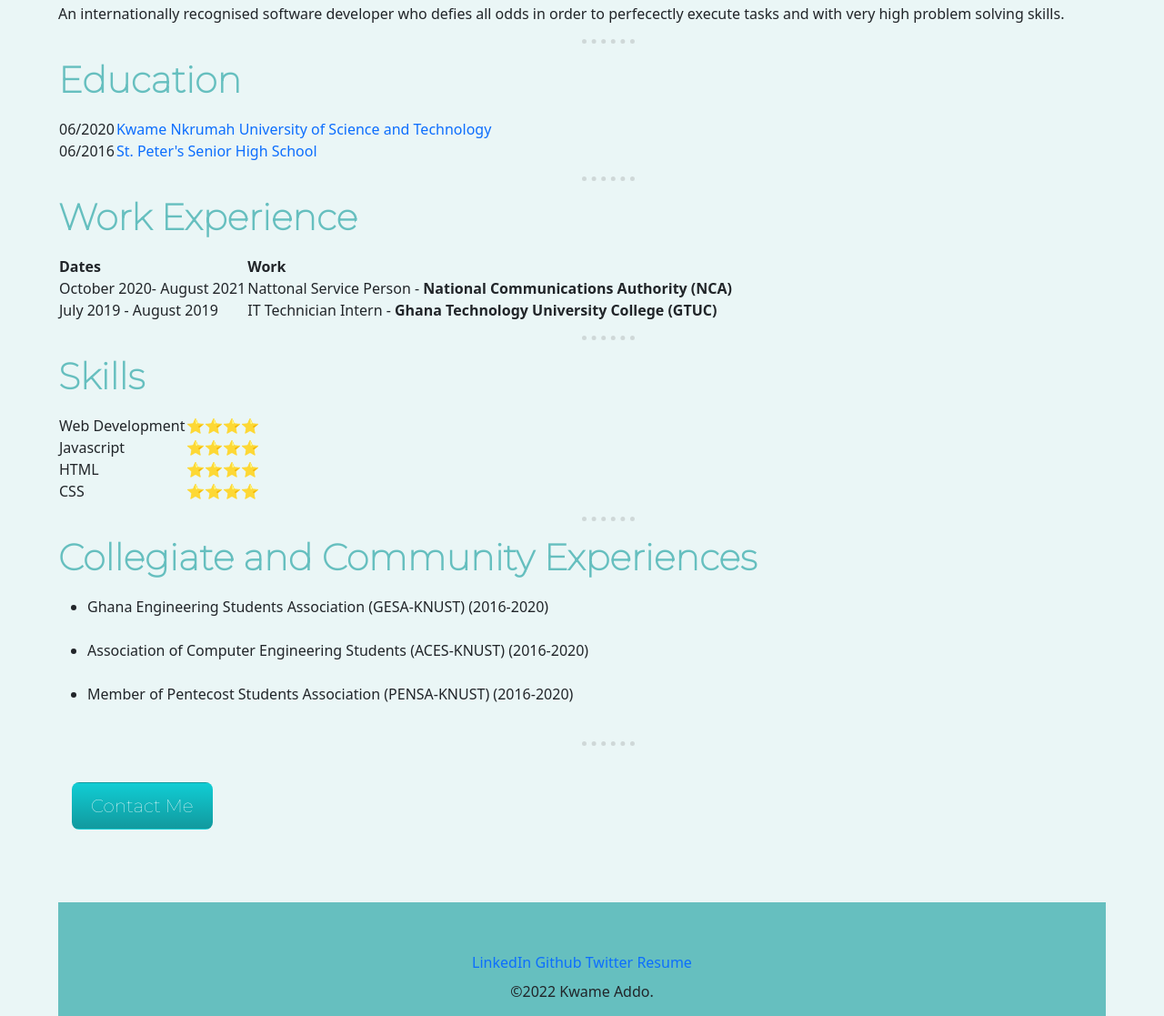
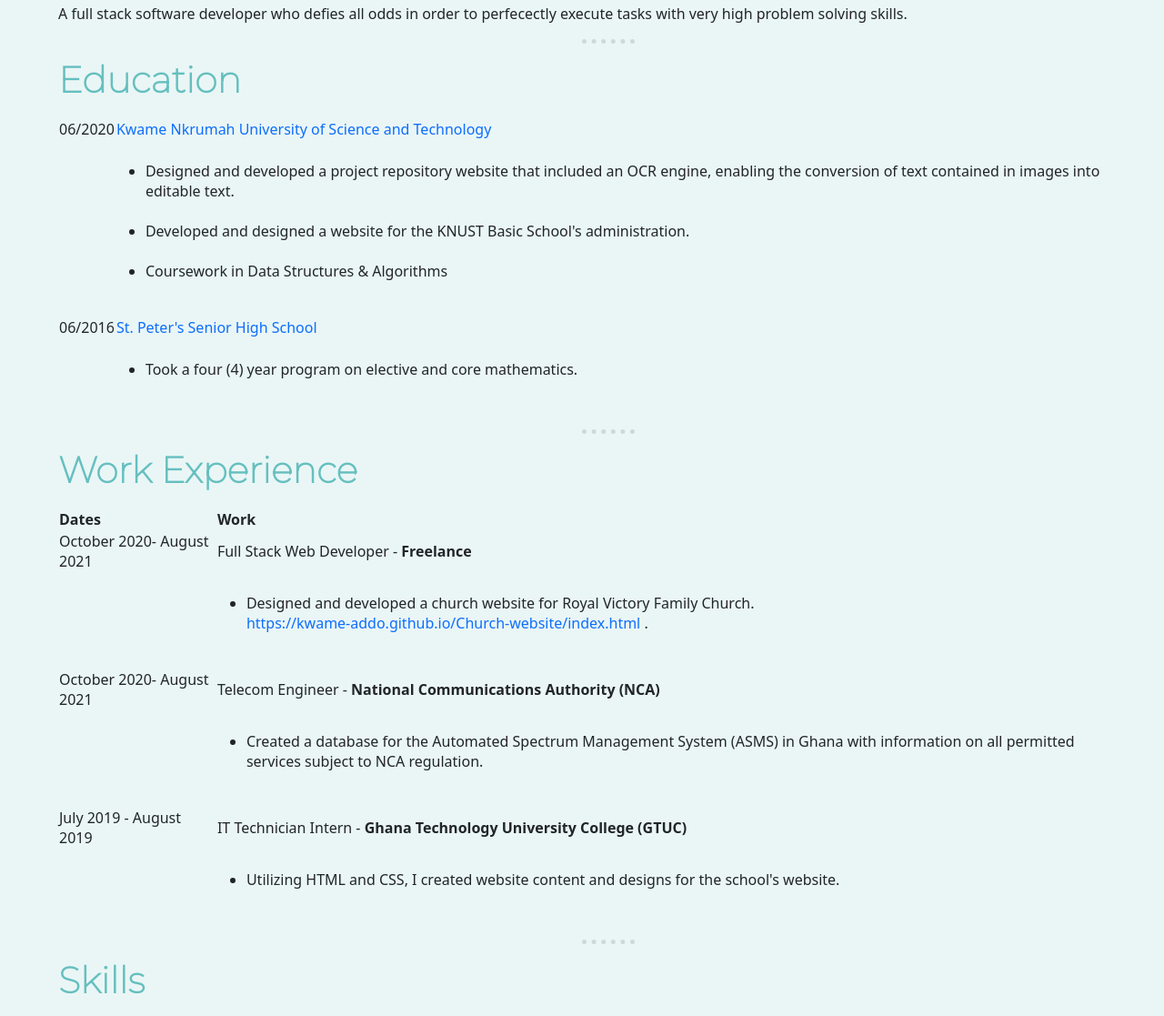
Before and after one commit to Kwame-Addo/cv, a plain HTML site: page index.html in a window 1280 px wide. Shown: the part 613-1730 px from the top of the page at 91% size. Drawn offline with nearby package versions, Linux system fonts and the light colour scheme.

Commit message:
Add files via upload

```diff
--- a/index.html
+++ b/index.html
@@ -48,7 +48,7 @@
   <td>
     <h1>Kwame Okai Addo</h1>
     <p><em>Freelance Softwaere Developer </em></p>
-    <p>An internationally recognised software developer who defies all odds in order to perfecectly execute tasks and with very high problem solving skills. </p>
+    <p>A full stack software developer who defies all odds in order to perfecectly execute tasks with very high problem solving skills. </p>
     <hr>
     <h2>Education</h2>
 
@@ -60,9 +60,35 @@
         <td> <a href="https://www.knust.edu.gh/">Kwame Nkrumah University of Science and Technology</a></td>
       </tr>
       <tr>
+        <td>        </td>
+          <td><br>
+            <ul>
+      <li>Designed and developed a project repository website that included an OCR engine, enabling the conversion of text contained in images into editable text.</li><br>
+      <li>Developed and designed a website for the KNUST Basic School's administration.</li><br>
+      <li>Coursework in Data Structures & Algorithms</li><br>
+    </ul>
+
+          </td>
+
+
+    </tr>
+
+      <tr>
         <td>06/2016</td>
         <td><a href="https://www.iamperscoba.com/">St. Peter's Senior High School</a></td>
       </tr>
+         <tr>
+        <td>        </td>
+          <td><br>
+            <ul>
+      <li>Took a four (4) year program on elective and core mathematics.</li><br>
+
+    </ul>
+
+          </td>
+
+
+    </tr>
       </table>
     <hr>
     <h2>Work Experience</h2>
@@ -74,14 +100,54 @@
         </tr>
       </thead>
       <tbody>
+           <tr>
+          <td>October 2020- August 2021</td>
+          <td>Full Stack Web Developer  - <strong>Freelance</strong></td>
+        </tr>
+           <tr>
+        <td>        </td>
+          <td><br>
+            <ul>
+      <li>Designed and developed a church website for Royal Victory Family Church.<br> <a href="https://kwame-addo.github.io/Church-website/index.html">https://kwame-addo.github.io/Church-website/index.html </a> .</li><br>
+    </ul>
+
+          </td>
+
+
+    </tr>
         <tr>
           <td>October 2020- August 2021</td>
-          <td>Nattonal Service Person - <strong>National Communications Authority (NCA)</strong></td>
+          <td>Telecom Engineer  - <strong>National Communications Authority (NCA)</strong></td>
         </tr>
+           <tr>
+        <td>        </td>
+          <td><br>
+            <ul>
+      <li>Created a database for the Automated Spectrum Management System (ASMS) in Ghana with information on all permitted services subject to NCA regulation.</li><br>
+
+    </ul>
+
+          </td>
+
+
+    </tr>
         <tr>
           <td>July 2019 - August 2019</td>
           <td>IT Technician Intern - <strong>Ghana Technology University College (GTUC)</strong></td>
         </tr>
+           <tr>
+        <td>        </td>
+          <td><br>
+            <ul>
+      <li>Utilizing HTML and CSS, I created website content and designs for the school's website.</li><br>
+
+    </ul>
+
+          </td>
+
+
+    </tr>
+
       </tbody>
     </table>
     <hr>
@@ -112,18 +178,21 @@
       <li>Member of Pentecost Students Association (PENSA-KNUST) (2016-2020)</li><br>
     </ul>
     <hr>
+     <h2>Certifications</h2>
+    <ul>
+      <li>Bsc. Computer Engineering</li><br>
 
+    </ul>
     <br>
     <div class="container">    <a class="btn" href="https://kwame-addo.github.io/cv/contact-me.html">Contact Me</a> </div>
 
 
 
-     <div class="bottom-container">
-    <a class="footer-link" href="https://linkedin.com/in/kwame-addo-0a361b1411">LinkedIn</a>
-    <a class="footer-link" href="https://github.com/Kwame-Addo">Github</a>
-    <a class="footer-link" href="https://twitter.com/k0addo">Twitter</a>
-    <a class="footer-link" href="https://kwame-addo.github.io/cv/">Resume</a>
-    <p class="copyright">©2022 Kwame Addo.</p>
+      <div class="bottom-container">
+    <a class="footer-link" href="https://linkedin.com/in/kwame-addo-0a361b141"><i class="fa-brands fa-linkedin"></i></a>
+    <a class="footer-link" href="https://github.com/Kwame-Addo"><i class="fa-brands fa-github"></i></a>
+    <a class="footer-link" href="https://twitter.com/k0addo"><i class="fa-brands fa-twitter"></i></a>
+    <p class="copyright">©copyright 2022 Kwame Addo.</p>
   </div>
 
 </body>
```
